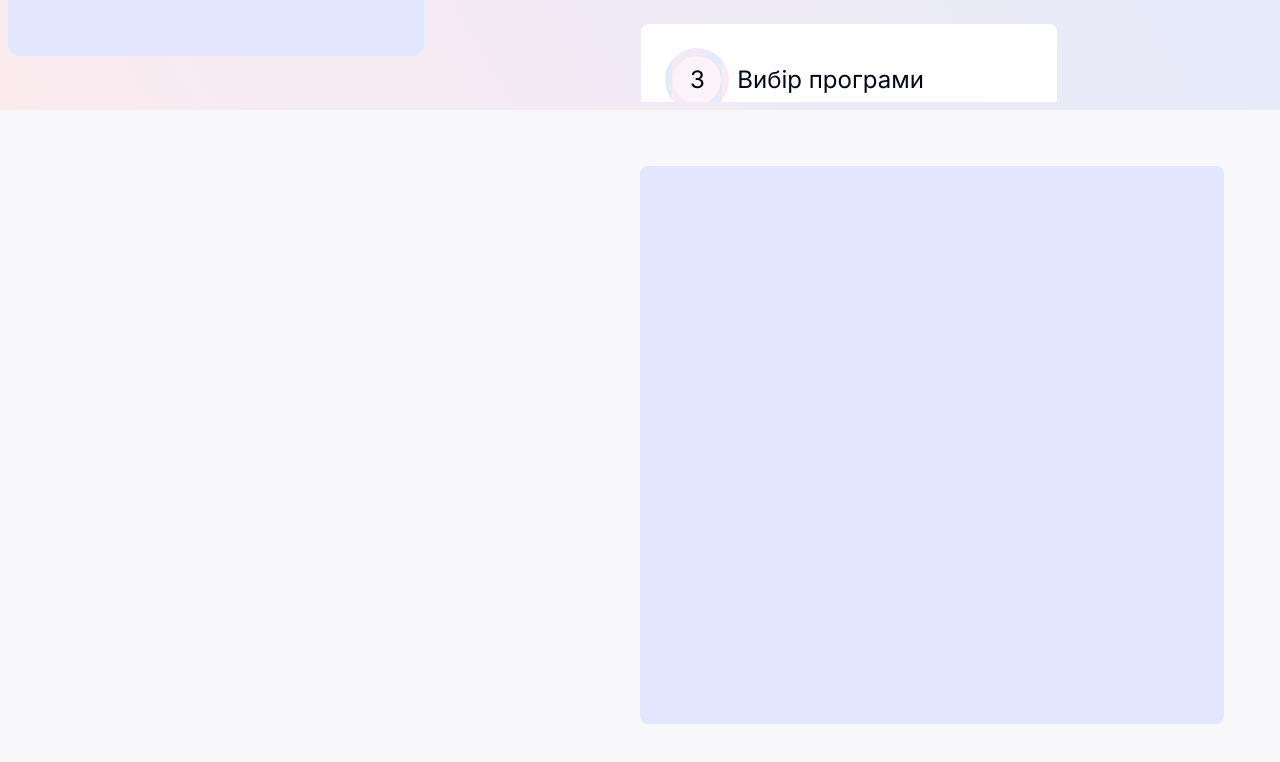
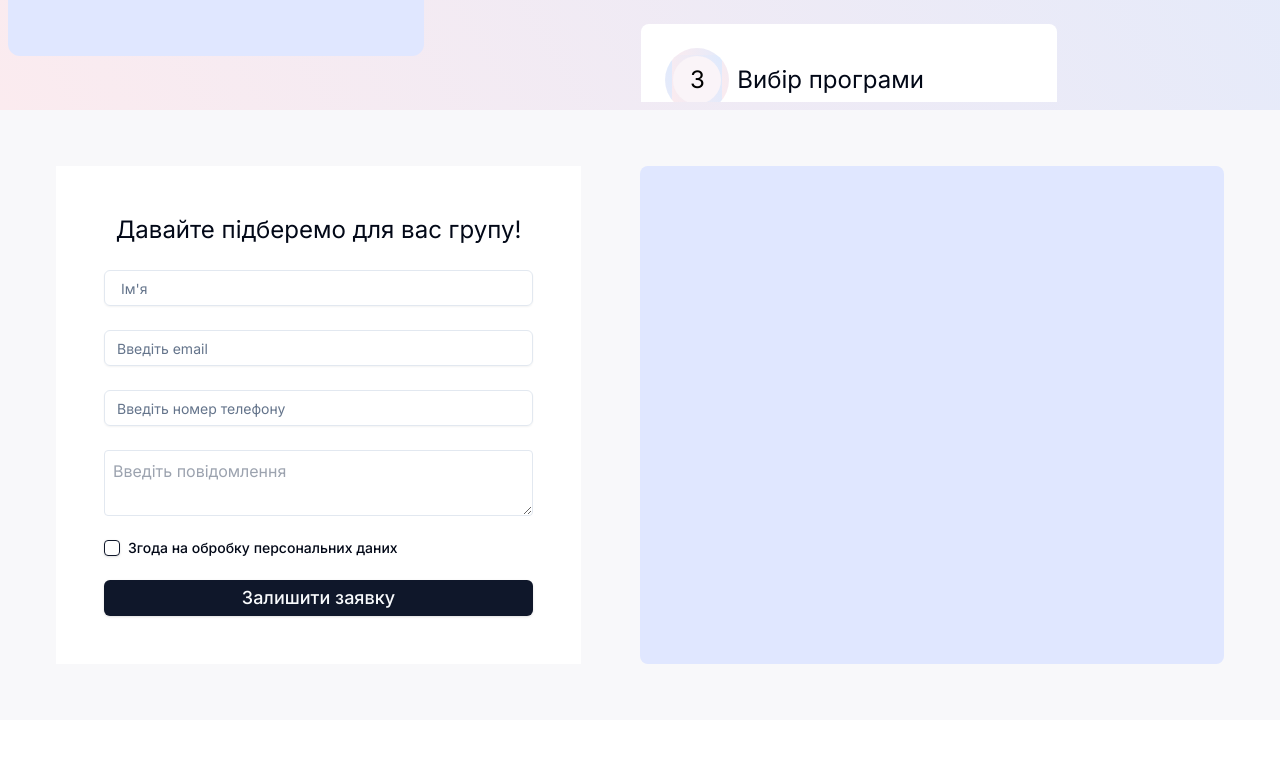
Before and after one commit to Mykhailo-Zhuk/british-english-school, a Next.js app: page / in a window 1280 px wide. Shown: the part 3322-4084 px from the top of the page. After the commit the page ends 4042 px from the top, so only its background shows below. Built offline with nearby package versions, Linux system fonts and the light colour scheme.

Commit message:
add GroupFrom and InputForm components

```diff
--- a/components/Form.jsx
+++ /dev/null
@@ -1,7 +0,0 @@
-import React from 'react';
-
-const Form = () => {
-  return <div>Form</div>;
-};
-
-export default Form;
--- /dev/null
+++ b/components/InputForm.jsx
@@ -0,0 +1,121 @@
+'use client';
+
+import { zodResolver } from '@hookform/resolvers/zod';
+import { useForm } from 'react-hook-form';
+import * as z from 'zod';
+
+import { Button } from '@/components/ui/button';
+import { Form, FormField, FormItem, FormMessage, FormLabel } from '@/components/ui/form';
+import { Input } from '@/components/ui/input';
+import { toast } from '@/components/ui/use-toast';
+import { Checkbox } from './ui/checkbox';
+
+const FormSchema = z.object({
+  username: z.string().min(2, {
+    message: "Ім'я повинно мати не менше 2 символів.",
+  }),
+  email: z.string().email({
+    message: 'Введіть коректну адресу електронної пошти.',
+  }),
+  phoneNumber: z.string().regex(/^\+?\d{9,15}$/, {
+    message: 'Введіть коректний номер телефону.',
+  }),
+  message: z.string(),
+  agree: z.boolean().refine((value) => value, {
+    message: 'Потрібно погодитися з умовами.',
+  }),
+});
+
+const InputForm = () => {
+  const form = useForm({
+    resolver: zodResolver(FormSchema),
+    defaultValues: {
+      agree: false,
+    },
+  });
+
+  const onSubmit = (data) => {
+    toast({
+      title: 'Збережено наступні дані:',
+      description: (
+        <div className="mt-2 w-[340px] rounded-md">
+          <p className="text-black text-base">
+            Ім'я: {data.username}, email: {data.email}, номер телефону: {data.phoneNumber},
+            повідомлення: {data.message}, {data.personal}
+          </p>
+        </div>
+      ),
+    });
+    form.reset({ username: '', email: '', phoneNumber: '', message: '' });
+  };
+
+  return (
+    <Form {...form}>
+      <form onSubmit={form.handleSubmit(onSubmit)} className="w-full space-y-6">
+        <FormField
+          control={form.control}
+          name="username"
+          render={({ field }) => (
+            <FormItem>
+              <Input placeholder="Ім'я" {...field} className="px-4 py-3" />
+              <FormMessage />
+            </FormItem>
+          )}
+        />
+        <FormField
+          control={form.control}
+          name="email"
+          render={({ field }) => (
+            <FormItem className="flex flex-col">
+              <Input {...field} type="email" id="email" placeholder="Введіть email" />
+              <FormMessage />
+            </FormItem>
+          )}
+        />
+        <FormField
+          control={form.control}
+          name="phoneNumber"
+          render={({ field }) => (
+            <FormItem className="flex flex-col">
+              <Input {...field} type="tel" id="phoneNumber" placeholder="Введіть номер телефону" />
+              <FormMessage />
+            </FormItem>
+          )}
+        />
+        <FormField
+          control={form.control}
+          name="message"
+          render={({ field }) => (
+            <FormItem className="flex flex-col">
+              <textarea
+                {...field}
+                id="message"
+                placeholder="Введіть повідомлення"
+                className="border rounded p-2"
+              />
+              <FormMessage />
+            </FormItem>
+          )}
+        />
+        <FormField
+          control={form.control}
+          name="agree"
+          render={({ field }) => (
+            <FormItem className="flex flex-col">
+              <div className="flex space-x-2 items-center">
+                <Checkbox checked={field.value} onCheckedChange={field.onChange} />
+                <FormLabel>Згода на обробку персональних даних</FormLabel>
+              </div>
+              <FormMessage />
+            </FormItem>
+          )}
+        />
+        <Button type="submit" className="w-full text-lg">
+          Залишити заявку
+        </Button>
+      </form>
+    </Form>
+  );
+};
+
+export default InputForm;
--- a/components/index.js
+++ b/components/index.js
@@ -7,6 +7,6 @@ export { default as TopStatistic } from './sections/TopStatistic';
 export { default as CourseCombobox } from './CourseCombobox';
 export { default as CourseCards } from './sections/CourseCards';
 export { default as CardItem } from './CardItem';
-export { default as Form } from './Form';
+export { default as InputForm } from './InputForm';
 export { default as HowToSign } from './sections/HowToSign';
 export { default as GroupForm } from './sections/GroupForm';
--- a/components/sections/GroupForm.jsx
+++ b/components/sections/GroupForm.jsx
@@ -1,10 +1,16 @@
 import React from 'react';
+import { InputForm } from '../';
 
 const GroupForm = () => {
   return (
     <section className="bg-[#F8F8FA] w-full">
-      <div className="h-[670px] p-14 max-w-[1320px] w-full mx-auto flex">
-        <div className="w-1/2"></div>
+      <div className="h-max p-14 max-w-[1320px] w-full mx-auto flex">
+        <div className="w-1/2">
+          <div className="w-[525px] h-max p-12 bg-white flex-shrink-0 flex flex-col items-center">
+            <h1 className="text-2xl text-center mb-6">Давайте підберемо для вас групу!</h1>
+            <InputForm />
+          </div>
+        </div>
         <div className="w-1/2 bg-indigo-100 rounded-lg"></div>
       </div>
     </section>
--- /dev/null
+++ b/components/ui/checkbox.jsx
@@ -0,0 +1,24 @@
+"use client"
+
+import * as React from "react"
+import * as CheckboxPrimitive from "@radix-ui/react-checkbox"
+import { CheckIcon } from "@radix-ui/react-icons"
+
+import { cn } from "@/lib/utils"
+
+const Checkbox = React.forwardRef(({ className, ...props }, ref) => (
+  <CheckboxPrimitive.Root
+    ref={ref}
+    className={cn(
+      "peer h-4 w-4 shrink-0 rounded-sm border border-primary shadow focus-visible:outline-none focus-visible:ring-1 focus-visible:ring-ring disabled:cursor-not-allowed disabled:opacity-50 data-[state=checked]:bg-primary data-[state=checked]:text-primary-foreground",
+      className
+    )}
+    {...props}>
+    <CheckboxPrimitive.Indicator className={cn("flex items-center justify-center text-current")}>
+      <CheckIcon className="h-4 w-4" />
+    </CheckboxPrimitive.Indicator>
+  </CheckboxPrimitive.Root>
+))
+Checkbox.displayName = CheckboxPrimitive.Root.displayName
+
+export { Checkbox }
--- a/package.json
+++ b/package.json
@@ -12,6 +12,7 @@
     "@hookform/resolvers": "^3.3.0",
     "@radix-ui/react-aspect-ratio": "^1.0.3",
     "@radix-ui/react-avatar": "^1.0.3",
+    "@radix-ui/react-checkbox": "^1.0.4",
     "@radix-ui/react-dialog": "^1.0.4",
     "@radix-ui/react-icons": "^1.3.0",
     "@radix-ui/react-label": "^2.0.2",
```
Also changed, not shown: 1 other file (tests, documents, lock files or other folders).
